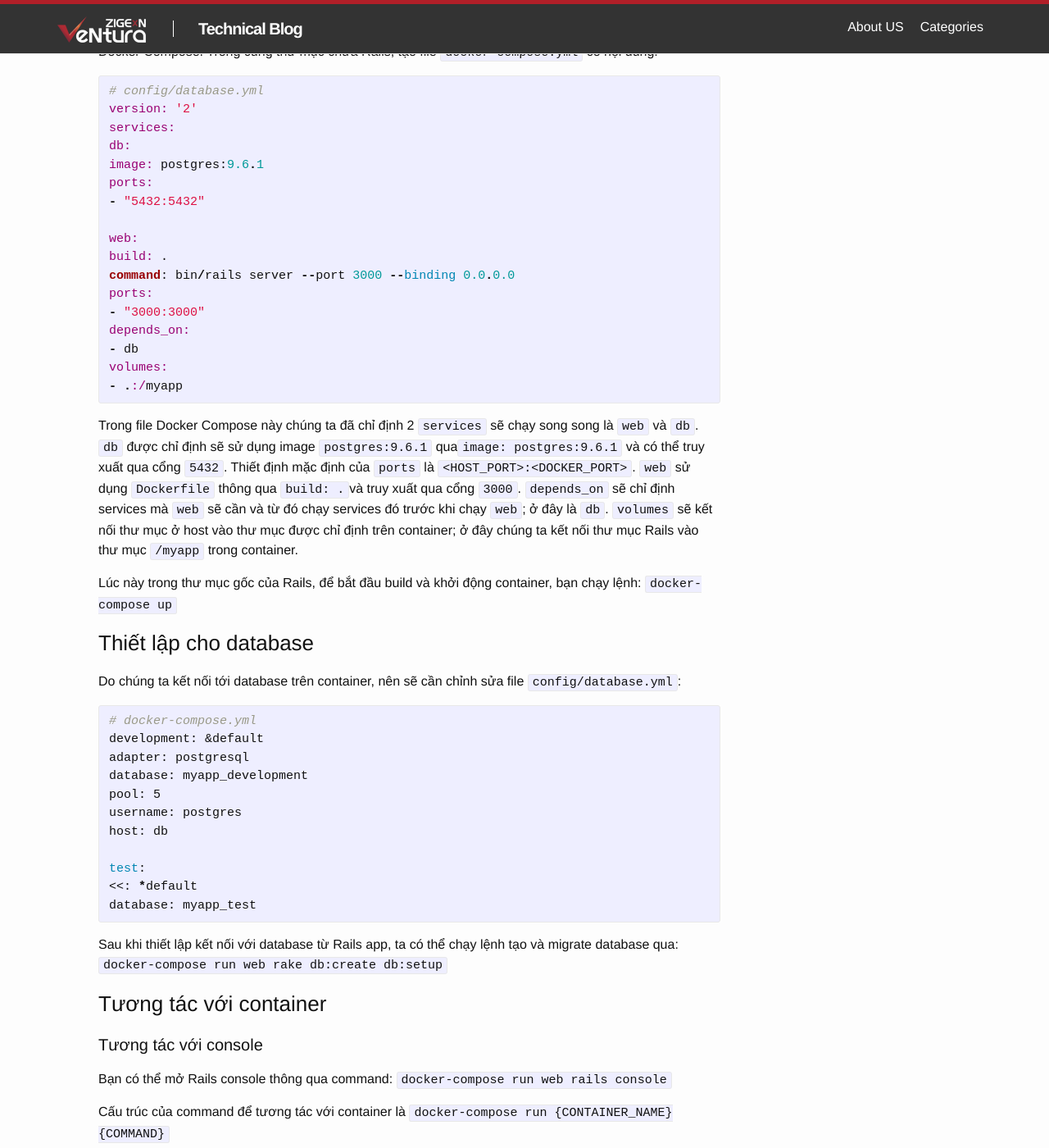
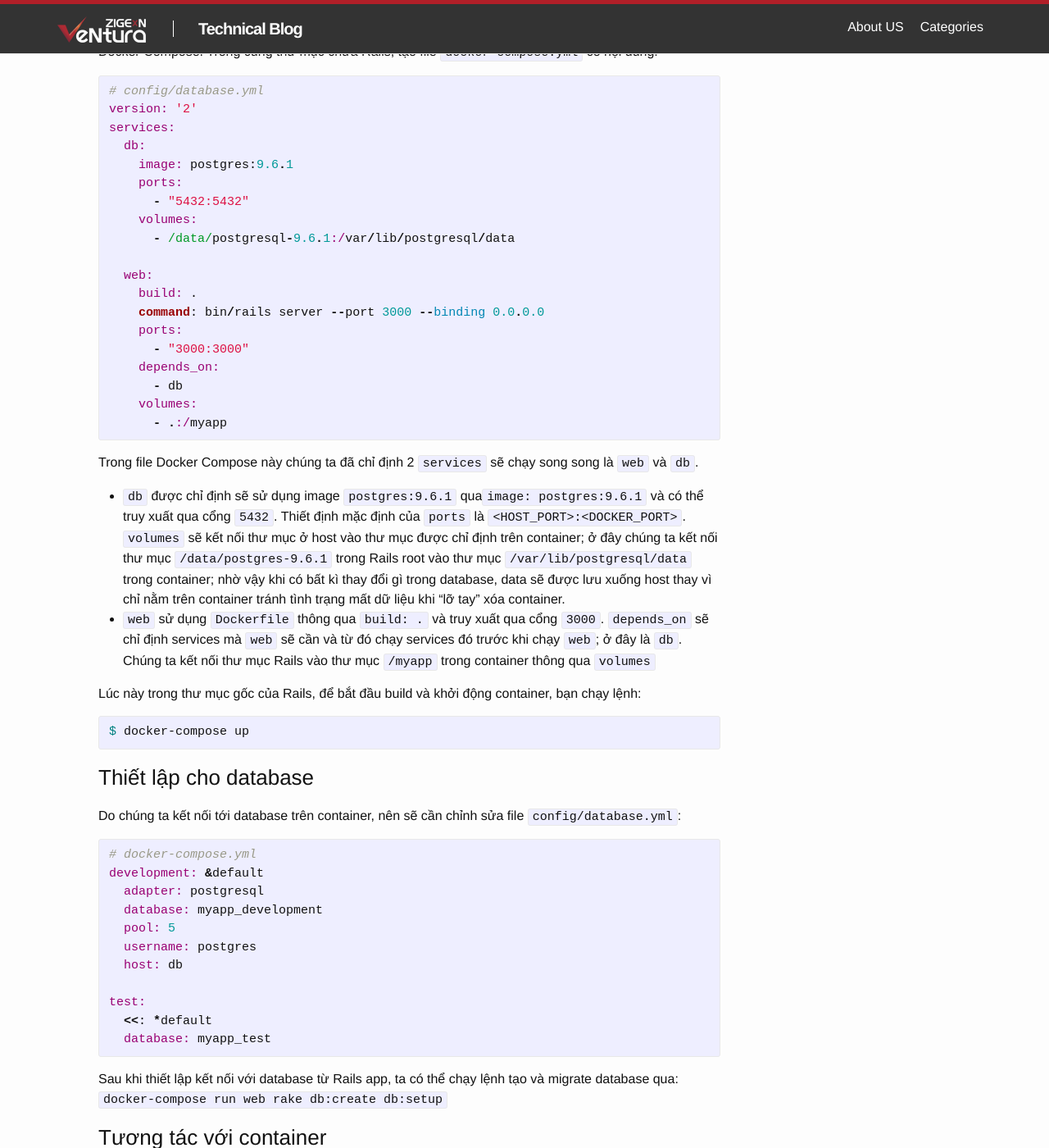
Before and after one commit to ZIGExN-VeNtura/ZIGExN-VeNtura.github.io, a Jekyll site: the page built from _posts/2016-12-26-docker-compose-rails.md, in a window 1280 px wide and 1400 px high, scrolled down 3168 px. Shown: the whole window at 82% size. Built offline with Jekyll 4.4.1, drawn with Linux system fonts in a browser that asks for light colours.

Commit message:
Fix reviews from vinhnx

```diff
--- a/_posts/2016-12-26-docker-compose-rails.md
+++ b/_posts/2016-12-26-docker-compose-rails.md
@@ -96,6 +96,7 @@ ADD . $APP_HOME
 {% endhighlight %}
 
 Mình sẽ giải thích một vài command ở `Dockerfile` trên:
+
 1. `FROM`: Chỉ định image mà sử dụng để làm base cho container. Trong trường hợp này, chúng ta sử dụng ruby 2.3.3
 2. `RUN`: Chỉ định command được sử dụng khi build
 3. `ENV`: Set biến môi trường
@@ -112,43 +113,49 @@ Trong cùng thư mục chứa Rails, tạo file `docker-compose.yml` có nội d
 # config/database.yml
 version: '2'
 services:
-db:
-image: postgres:9.6.1
-ports:
-- "5432:5432"
+  db:
+    image: postgres:9.6.1
+    ports:
+      - "5432:5432"
+    volumes:
+      - /data/postgresql-9.6.1:/var/lib/postgresql/data
 
-web:
-build: .
-command: bin/rails server --port 3000 --binding 0.0.0.0
-ports:
-- "3000:3000"
-depends_on:
-- db
-volumes:
-- .:/myapp
+  web:
+    build: .
+    command: bin/rails server --port 3000 --binding 0.0.0.0
+    ports:
+      - "3000:3000"
+    depends_on:
+      - db
+    volumes:
+      - .:/myapp
 {% endhighlight %}
 
 Trong file Docker Compose này chúng ta đã chỉ định 2 `services` sẽ chạy song song là `web` và `db`.
-`db` được chỉ định sẽ sử dụng image `postgres:9.6.1` qua`image: postgres:9.6.1` và có thể truy xuất qua cổng `5432`. Thiết định mặc định của `ports` là `<HOST_PORT>:<DOCKER_PORT>`.
-`web` sử dụng `Dockerfile` thông qua `build: .`và truy xuất qua cổng `3000`. `depends_on` sẽ chỉ định services mà `web` sẽ cần và từ đó chạy services đó trước khi chạy `web`; ở đây là `db`. `volumes` sẽ kết nối thư mục ở host vào thư mục được chỉ định trên container; ở đây chúng ta kết nối thư mục Rails vào thư mục `/myapp` trong container.
+
+* `db` được chỉ định sẽ sử dụng image `postgres:9.6.1` qua`image: postgres:9.6.1` và có thể truy xuất qua cổng `5432`. Thiết định mặc định của `ports` là `<HOST_PORT>:<DOCKER_PORT>`. `volumes` sẽ kết nối thư mục ở host vào thư mục được chỉ định trên container; ở đây chúng ta kết nối thư mục `/data/postgres-9.6.1` trong Rails root vào thư mục `/var/lib/postgresql/data` trong container; nhờ vậy khi có bất kì thay đổi gì trong database, data sẽ được lưu xuống host thay vì chỉ nằm trên container tránh tình trạng mất dữ liệu khi "lỡ tay" xóa container.
+* `web` sử dụng `Dockerfile` thông qua `build: .` và truy xuất qua cổng `3000`. `depends_on` sẽ chỉ định services mà `web` sẽ cần và từ đó chạy services đó trước khi chạy `web`; ở đây là `db`. Chúng ta kết nối thư mục Rails vào thư mục `/myapp` trong container thông qua `volumes`
 
 Lúc này trong thư mục gốc của Rails, để bắt đầu build và khởi động container, bạn chạy lệnh:
-`docker-compose up`
+
+{% highlight bash %}
+$ docker-compose up
+{% endhighlight %}
 
 ### Thiết lập cho database
 Do chúng ta kết nối tới database trên container, nên sẽ cần chỉnh sửa file `config/database.yml`:
-{% highlight bash %}
+{% highlight ruby %}
 # docker-compose.yml
 development: &default
-adapter: postgresql
-database: myapp_development
-pool: 5
-username: postgres
-host: db
+  adapter: postgresql
+  database: myapp_development
+  pool: 5
+  username: postgres
+  host: db
 
 test:
-<<: *default
-database: myapp_test
+  <<: *default
+  database: myapp_test
 {% endhighlight %}
 
 Sau khi thiết lập kết nối với database từ Rails app, ta có thể chạy lệnh tạo và migrate database qua:
```
